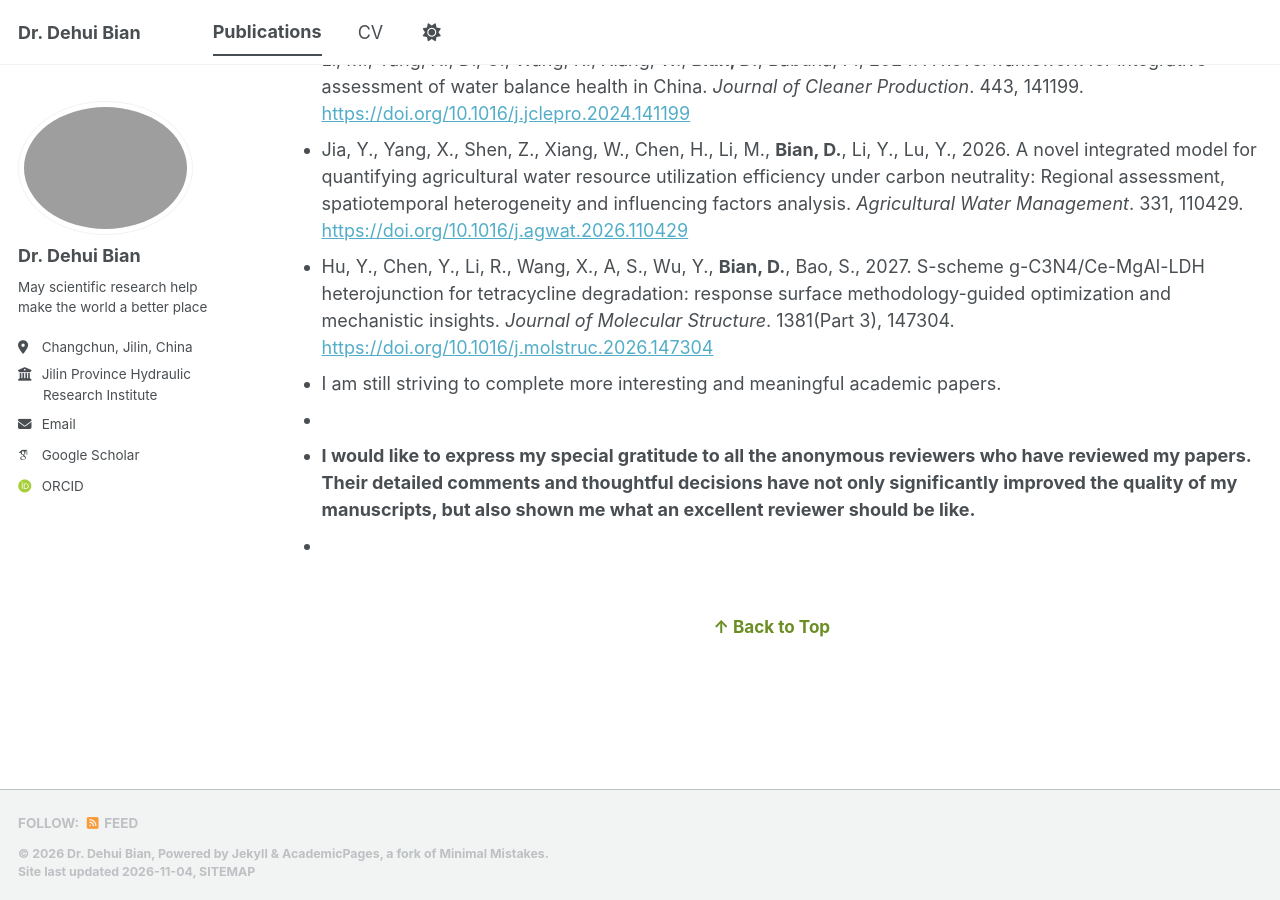
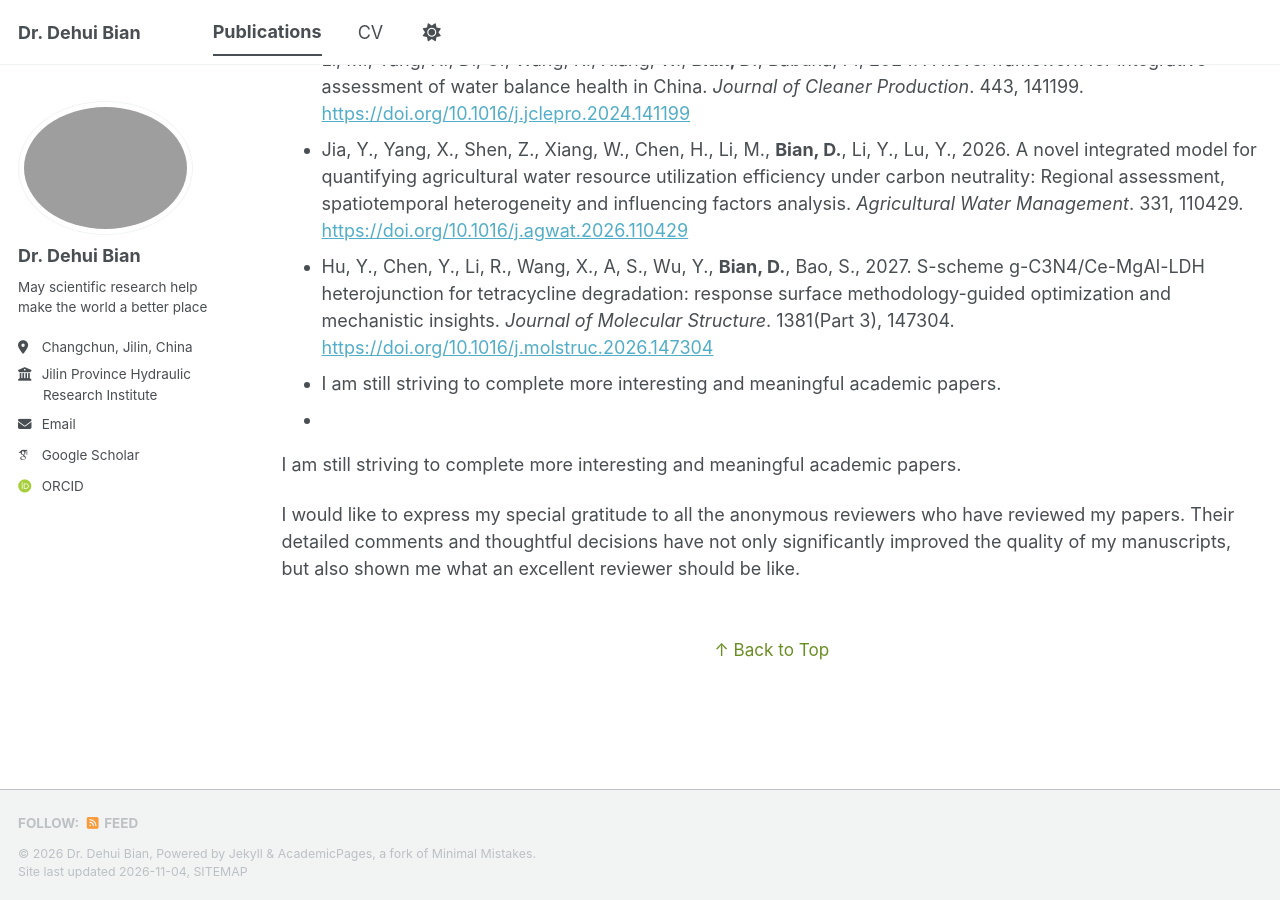
Before and after one commit to DehuiBian/dehuibian.github.io, a Jekyll site: the page built from _pages/publications.html, in a window 1280 px wide and 900 px high, scrolled down 2456 px. Built offline with Jekyll 4.4.1, drawn with Linux system fonts in a browser that asks for light colours; some web fonts are replaced; a script bundle is joined from its source files by our own code; library files that are not in the unit come from our copies; before the commit the page ends 3333 px from its top, so only the background shows below that.

Commit message:
publications.html

```diff
--- a/_pages/publications.html
+++ b/_pages/publications.html
@@ -120,10 +120,12 @@ author_profile: true
   <li>Jia, Y., Yang, X., Shen, Z., Xiang, W., Chen, H., Li, M., <strong>Bian, D.</strong>, Li, Y., Lu, Y., 2026. A novel integrated model for quantifying agricultural water resource utilization efficiency under carbon neutrality: Regional assessment, spatiotemporal heterogeneity and influencing factors analysis. <em>Agricultural Water Management</em>. 331, 110429. <a href="https://doi.org/10.1016/j.agwat.2026.110429">https://doi.org/10.1016/j.agwat.2026.110429</a></li>
   <li>Hu, Y., Chen, Y., Li, R., Wang, X., A, S., Wu, Y., <strong>Bian, D.</strong>, Bao, S., 2027. S-scheme g-C3N4/Ce-MgAl-LDH heterojunction for tetracycline degradation: response surface methodology-guided optimization and mechanistic insights. <em>Journal of Molecular Structure</em>. 1381(Part 3), 147304. <a href="https://doi.org/10.1016/j.molstruc.2026.147304">https://doi.org/10.1016/j.molstruc.2026.147304</a></li>
   <li>I am still striving to complete more interesting and meaningful academic papers.<li>
-
-  <li><strong>I would like to express my special gratitude to all the anonymous reviewers who have reviewed my papers. Their detailed comments and thoughtful decisions have not only significantly improved the quality of my manuscripts, but also shown me what an excellent reviewer should be like.<strong><li>
 </ul>
 
-    <div style="text-align:center; margin:3rem 0 2rem;">
+<p>I am still striving to complete more interesting and meaningful academic papers.</p>
+
+<p>I would like to express my special gratitude to all the anonymous reviewers who have reviewed my papers. Their detailed comments and thoughtful decisions have not only significantly improved the quality of my manuscripts, but also shown me what an excellent reviewer should be like.</p>
+
+<div style="text-align:center; margin:3rem 0 2rem;">
   <a href="#" style="color:#6b8e23; text-decoration:none; font-size:0.95rem;">↑ Back to Top</a>
 </div>
```
